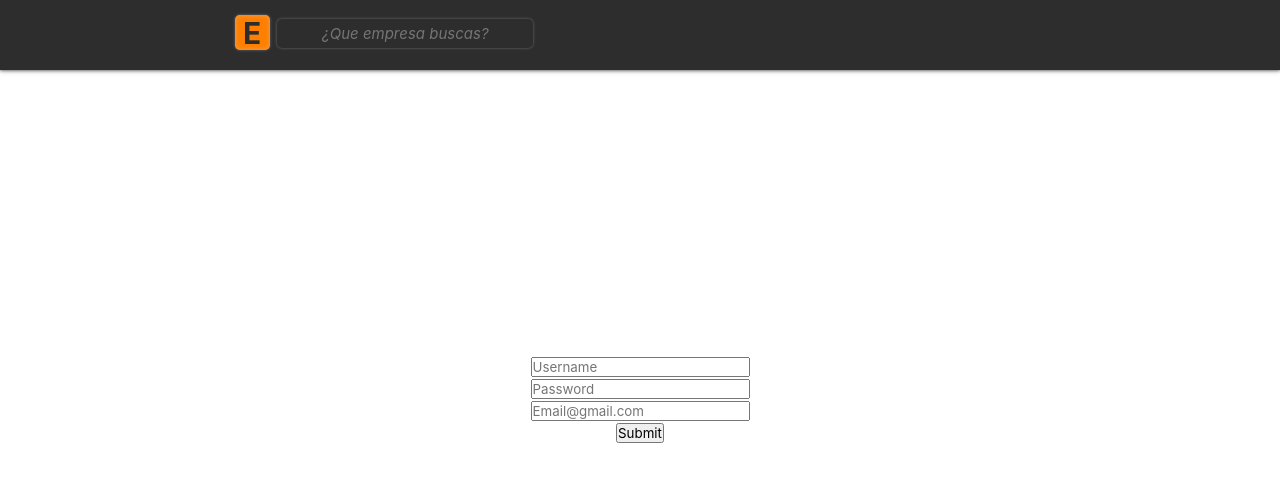
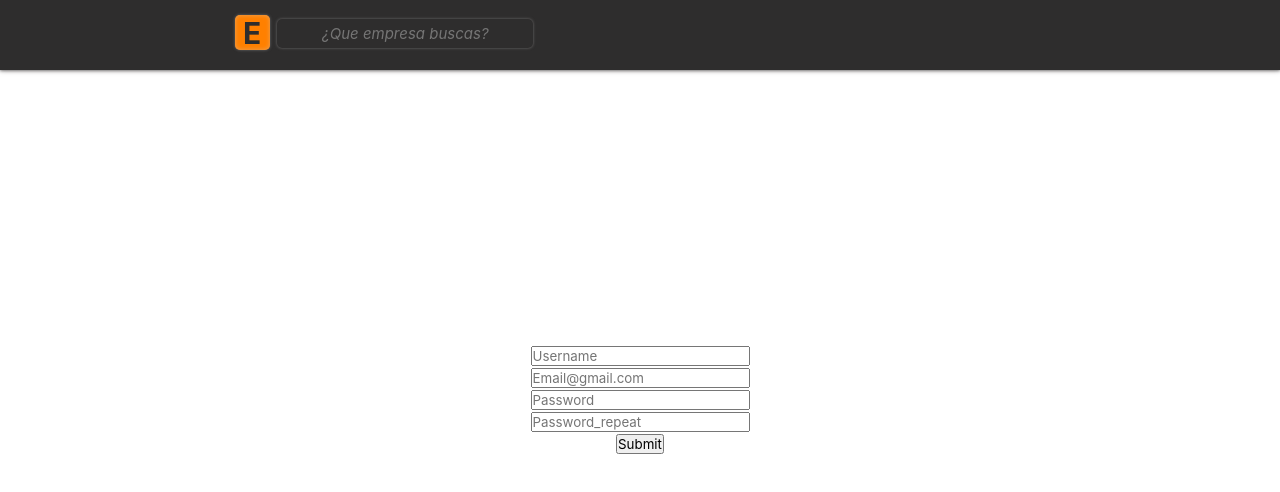
Before and after one commit to miguelCidPaz/enterprise-front, a React (Create React App) app: page /login/register in a window 1280 px wide. Shown: the top 492 px of the page. Built offline with nearby package versions, Linux system fonts and the light colour scheme.

Commit message:
password repeat

```diff
--- a/src/components/FormUser/FormUser.jsx
+++ b/src/components/FormUser/FormUser.jsx
@@ -11,61 +11,50 @@ import './styles.scss';
  * @returns component react
  */
 export default function FormUser(props) {
-    const { register, handleSubmit, formState: { errors } } = useForm();
+    const { register, handleSubmit, watch, formState: { errors } } = useForm();
+    const password = useRef({}); // to compare and confirm the password
+    password.current = watch("password", "");
     let userData = {username:'', password:'', email:''};
     const onSubmit = async (data) => {
         userData.username = data.username;
         userData.password = md5(data.password);
-        userData.email = data.email}
+        userData.email = data.email};
+
     //console.log(errors);
-
+    // Se verifica en from o en back?
     // get para verificar si existe o no;
     // post para ingresar el nuevo usario;
 
-    return (<>
-        <form className='form--register' onSubmit={handleSubmit(onSubmit)}>
-            <input className='form--input' type="text" placeholder="Username" {...register("username",
+    return (
+        <form className='form--register' onSubmit={handleSubmit(onSubmit)} >
+            {/* User Name */}
+            <input className='form--input' type="text" placeholder="Username" {
+                ...register("username",
                 {required: {value: true, message:'Campo requerido'},
                 maxLength: {value: 80, message:'Tamaño maximo 80'}})} />
-            <input className='form--input' type="password" placeholder="Password" {...register("password",
+            {/* Email */}
+            <input className='form--input' type="text" placeholder="Email@gmail.com" {
+                ...register("email",
+                {required: {value: true, message:'Campo requerido'},
+                 pattern: {value: /^\S+@\S+$/i, message: "Formato no correcto"} })} />
+            {errors.email && <p className='message--errors'>{errors.email.message}</p>}
+            {/* Password */}
+            <input className='form--input' type="password" placeholder="Password" {
+                ...register("password",
                 {required: {value: true, message:'Campo requerido'},
                 minleg: {value: 6, message:'La contraseña tiene que tener al menos 6 caracteres'},
                 maxLength: {value: 100, message:'Tamaño maximo 80'}})} />
             {errors.password && <p className='message--errors'>{errors.password.message}</p>}
-            <input className='form--input' type="text" placeholder="Email@gmail.com" {...register("email",
-                {required: {value: true, message:'Campo requerido'},
-                 pattern: {value: /^\S+@\S+$/i, message: "Formato no correcto"} })} />
-            {errors.email && <p className='message--errors'>{errors.email.message}</p>}
+            {/* Password Repeat*/}
+            <input className='form--input' type="password" placeholder="Password_repeat" {
+                ...register("password_repeat",
+                { validate: value =>
+                    value === password.current || "las contraseñas no coinciden"
+                })} />
+            {errors.password_repeat && <p className='message--errors'>
+                {errors.password_repeat.message}</p>}
+
             <input type="submit" />
         </form>
-        {/* <form onSubmit={e => e.preventDefault()}>
-            <label>Password</label>
-            <input
-                name="password"
-                type="password"
-                ref={register({
-                    required: "You must specify a password",
-                    minLength: {
-                    value: 8,
-                    message: "Password must have at least 8 characters"
-                    }
-                })}
-                />
-            {errors.password && <p>{errors.password.message}</p>}
-
-            <label>Repeat password</label>
-            <input
-                name="password_repeat"
-                type="password"
-                ref={register({
-                    validate: value =>
-                    value === password.current || "The passwords do not match"
-                })}
-                />
-            {errors.password_repeat && <p>{errors.password_repeat.message}</p>}
-
-            <input type="submit" onClick={handleSubmit(onSubmit)} />
-        </form> */}
-        </>
     );
 }
```
